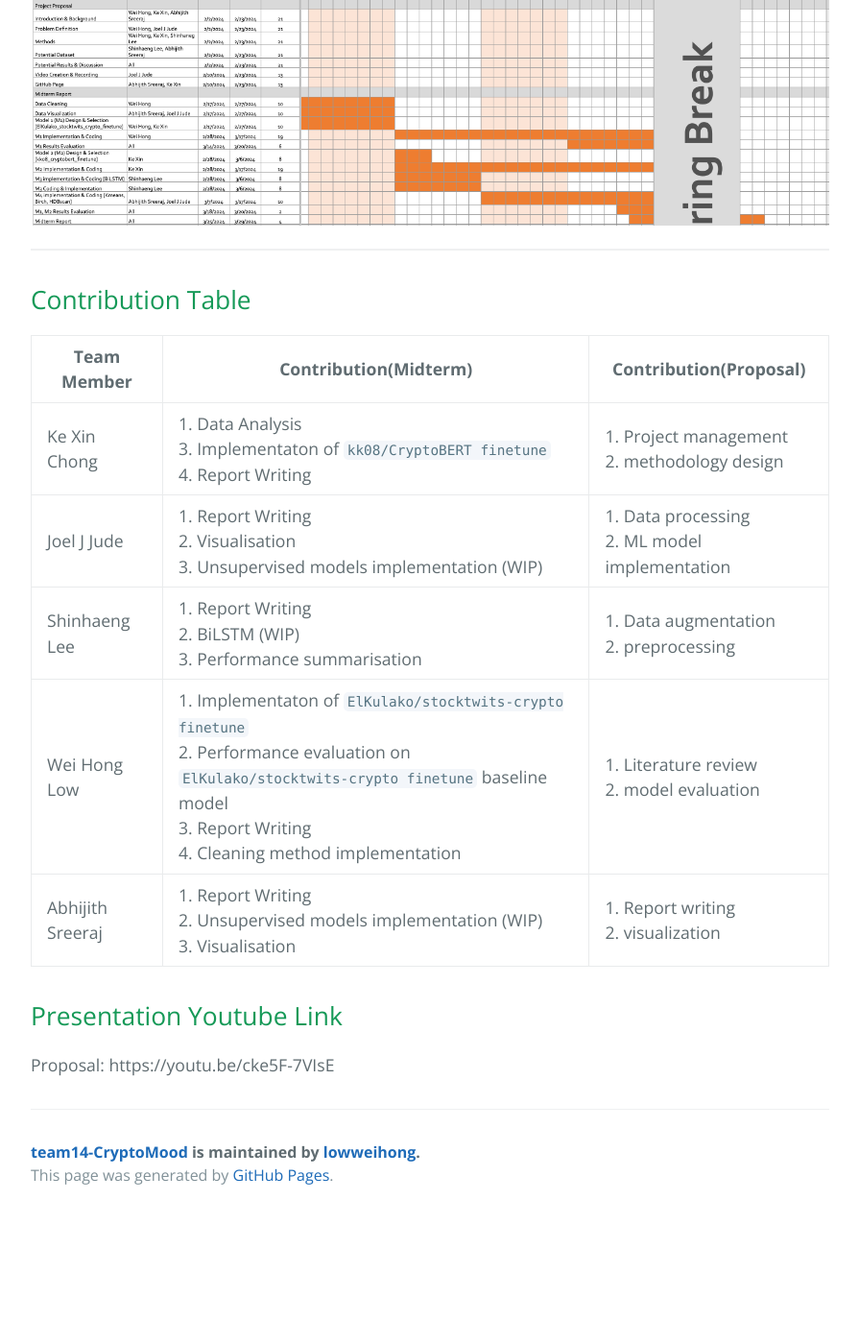
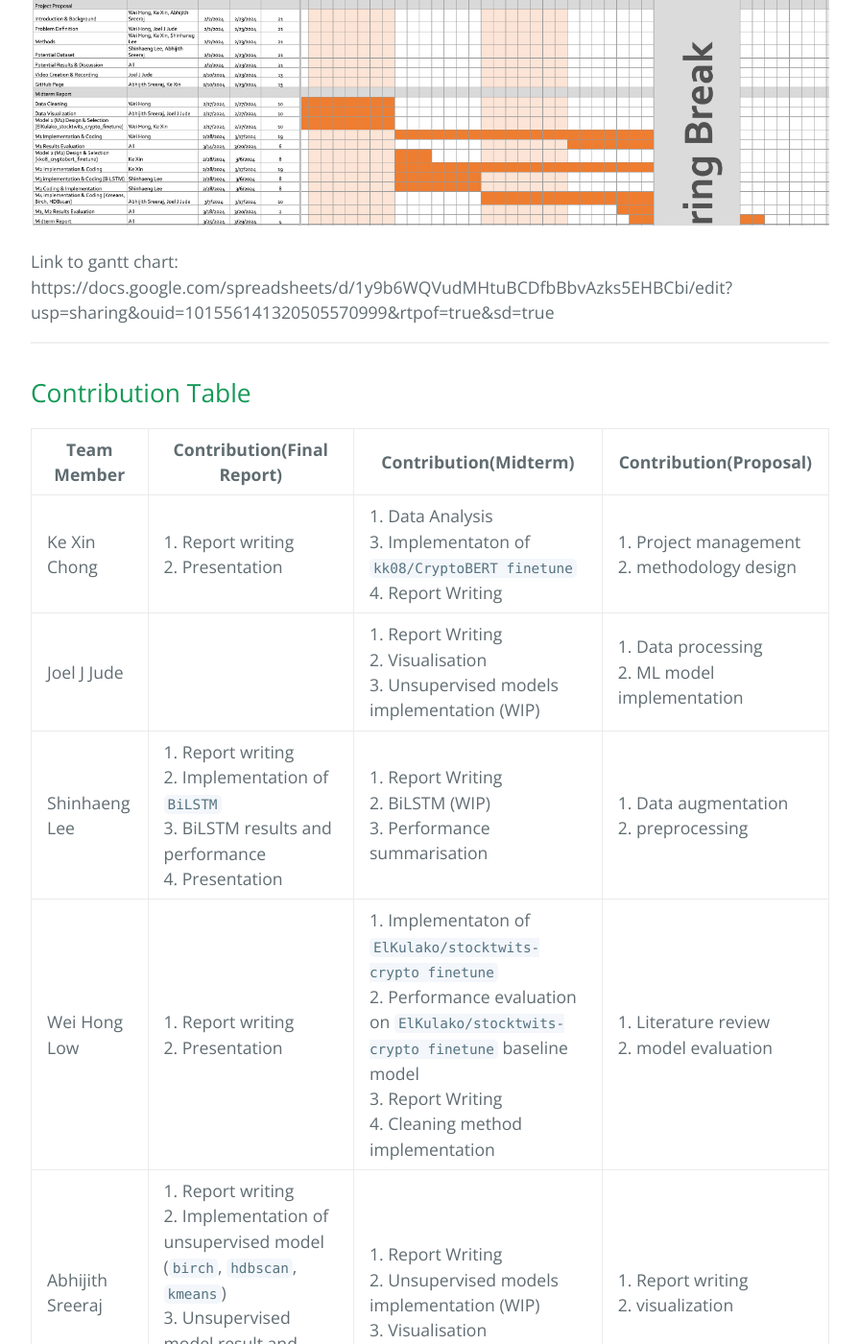
Before and after one commit to lowweihong/team14-CryptoMood, a Jekyll site: the page built from index.md, in a window 1280 px wide and 1400 px high, scrolled down 13251 px. Shown: the whole window at 96% size, without its empty margins (192-1087 px from the left). Built offline with Jekyll 4.4.1, drawn with Linux system fonts in a browser that asks for light colours; our own code applies the rules of GitHub Pages for plain Markdown files; before the commit the page ends 14519 px from its top, so only the background shows below that; some of the changed text lies outside the part shown.

Commit message:
update readme and contribution table

```diff
--- a/index.md
+++ b/index.md
@@ -257,17 +257,19 @@ Our comprehensive evaluation across supervised and unsupervised approaches revea
 
 ![Gantt Chart](assets/css/gantt-chart-midterm.png)
 
+Link to gantt chart: https://docs.google.com/spreadsheets/d/1y9b6WQVudMHtuBCDfbBbvAzks5EHBCbi/edit?usp=sharing&ouid=101556141320505570999&rtpof=true&sd=true
+
 ---
 
 ## Contribution Table
 
-| **Team Member**    | **Contribution(Midterm)**                            | **Contribution(Proposal)**                            |
-|--------------------|------------------------------------------------------|-------------------------------------------------------|
-| Ke Xin Chong       | 1. Data Analysis<br> 3. Implementaton of `kk08/CryptoBERT finetune` <br> 4. Report Writing | 1. Project management<br> 2. methodology design                |
-| Joel J Jude        | 1. Report Writing<br> 2. Visualisation  <br> 3. Unsupervised models implementation (WIP)                                                  | 1. Data processing <br> 2. ML model implementation              |
-| Shinhaeng Lee      | 1. Report Writing<br> 2. BiLSTM (WIP) <br> 3. Performance summarisation                                                   | 1. Data augmentation <br>2. preprocessing                      |
-| Wei Hong Low       | 1. Implementaton of `ElKulako/stocktwits-crypto finetune`<br> 2. Performance evaluation on `ElKulako/stocktwits-crypto finetune` baseline model <br> 3. Report Writing<br> 4. Cleaning method implementation                                                    | 1. Literature review <br> 2. model evaluation                   |
-| Abhijith Sreeraj   | 1. Report Writing<br> 2. Unsupervised models implementation (WIP) <br> 3. Visualisation                                                      | 1. Report writing <br> 2. visualization                         |
+| **Team Member**    | **Contribution(Final Report)**                            | **Contribution(Midterm)**                            | **Contribution(Proposal)**                            |
+|--------------------|------------------------------------------------------|------------------------------------------------------|-------------------------------------------------------|
+| Ke Xin Chong       | 1. Report writing <br> 2. Presentation | 1. Data Analysis<br> 3. Implementaton of `kk08/CryptoBERT finetune` <br> 4. Report Writing | 1. Project management<br> 2. methodology design                |
+| Joel J Jude        |  | 1. Report Writing <br> 2. Visualisation  <br> 3. Unsupervised models implementation (WIP)                                                  | 1. Data processing <br> 2. ML model implementation              |
+| Shinhaeng Lee      | 1. Report writing <br> 2. Implementation of `BiLSTM` <br> 3. BiLSTM results and performance <br> 4. Presentation| 1. Report Writing<br> 2. BiLSTM (WIP) <br> 3. Performance summarisation                                                   | 1. Data augmentation <br>2. preprocessing                      |
+| Wei Hong Low       | 1. Report writing <br> 2. Presentation | 1. Implementaton of `ElKulako/stocktwits-crypto finetune`<br> 2. Performance evaluation on `ElKulako/stocktwits-crypto finetune` baseline model <br> 3. Report Writing<br> 4. Cleaning method implementation                                                    | 1. Literature review <br> 2. model evaluation                   |
+| Abhijith Sreeraj   | 1.  Report writing <br> 2. Implementation of unsupervised model (`birch`, `hdbscan`, `kmeans`) <br> 3. Unsupervised model result and performance <br> 4. Presentation |  1. Report Writing<br> 2. Unsupervised models implementation (WIP) <br> 3. Visualisation                                                      | 1. Report writing <br> 2. visualization                         |
 
 ## Presentation Youtube Link
 
```
Also changed, not shown: README.md, 6 other files.
